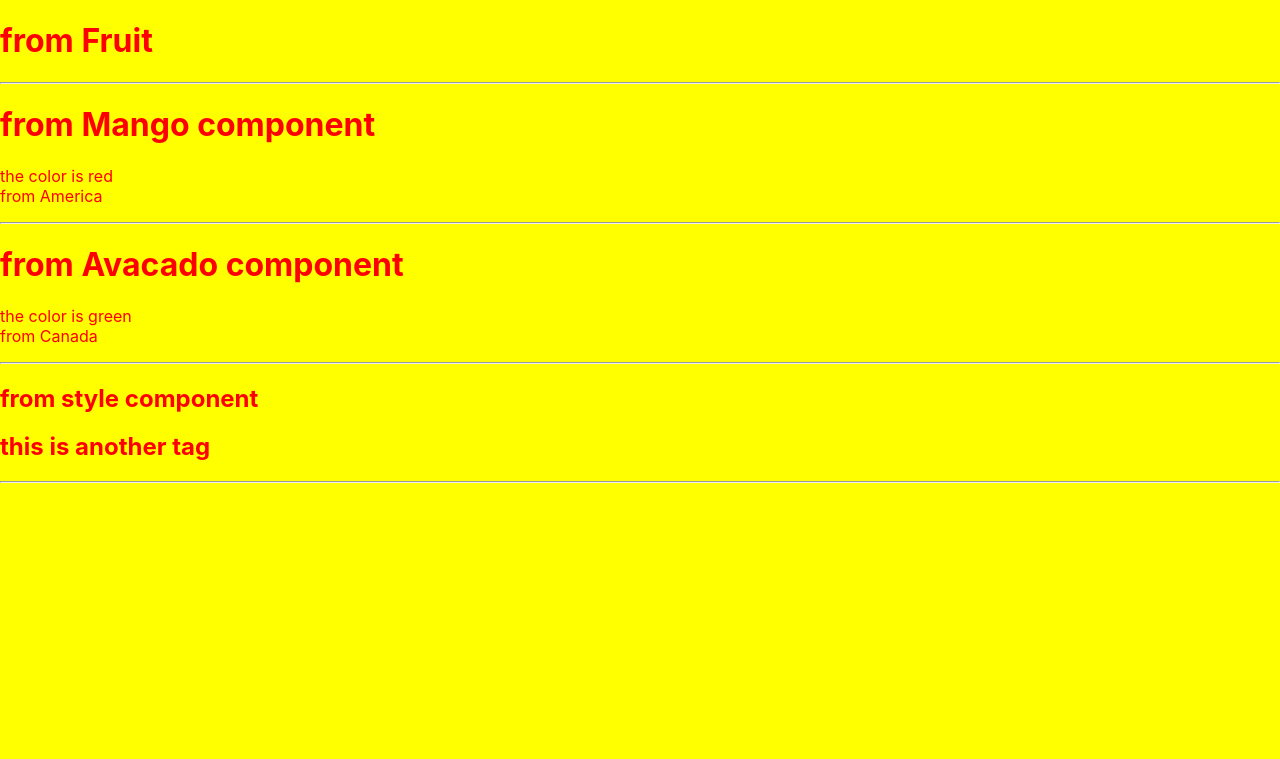
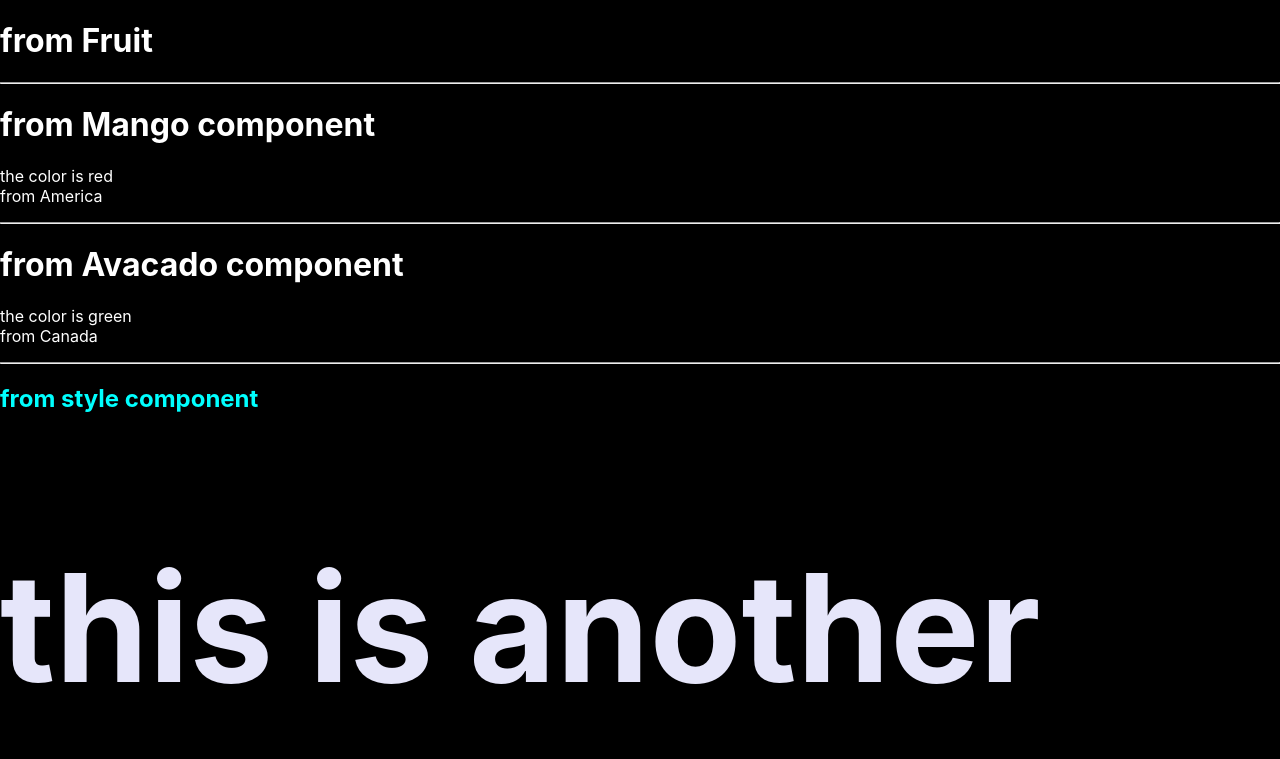
Before and after one commit to Vinushann/React, a React (Create React App) app in the folder learnreact/: page / in a window 1280 px wide. Shown: the top 759 px of the page. Built offline with nearby package versions, Linux system fonts and the light colour scheme.

Commit message:
A8-2 apply css for specific module via CLASS  from  different folder

```diff
--- a/learnreact/src/Componenet/Style.js
+++ b/learnreact/src/Componenet/Style.js
@@ -1,6 +1,7 @@
-// import the css file into this JS
-// that is it we do not need do anything after that.
-import './style.css';
+// import the style.module.css
+// in this style thing contain all the data from that specific css
+import styles from './header.module.css';
+
 
 function Style(){
 
@@ -12,12 +13,10 @@ function Style(){
 
   return(
     <>
+    <h2 className = {styles.classOne}> from style component</h2>
 
-    {/* this is one way of add inline css */}
-    <h2> from style component</h2>
-
-    {/*  other way is : */}
-    <h2> this is another tag </h2>
+  {/* use the className we can apply the all css */}
+    <h2 className = {styles.one}> this is another tag </h2>
     <hr />
     </>
   );
--- /dev/null
+++ b/learnreact/src/Componenet/header.module.css
@@ -0,0 +1,9 @@
+/* apply the css for specific section */
+.classOne{
+  color: aqua;
+}
+
+.one{
+  font-size: 150px;
+  color: lavender;
+}
```
